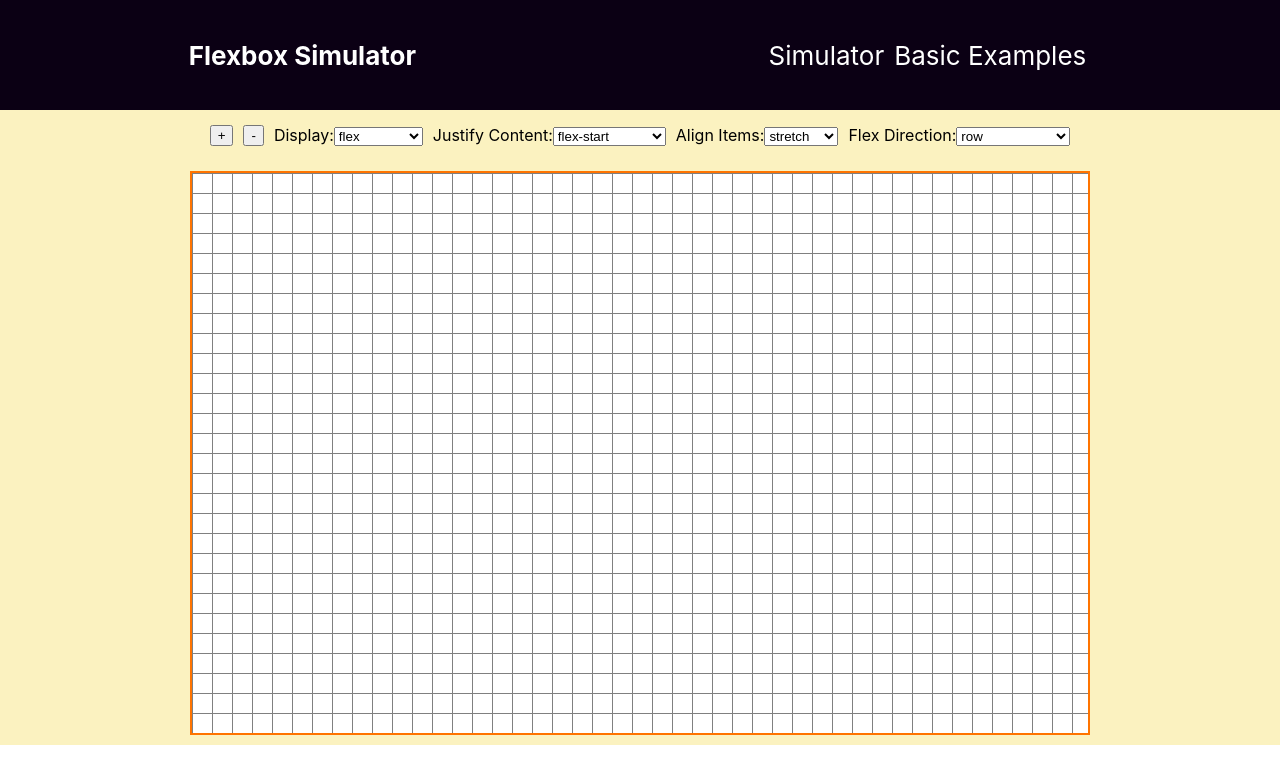
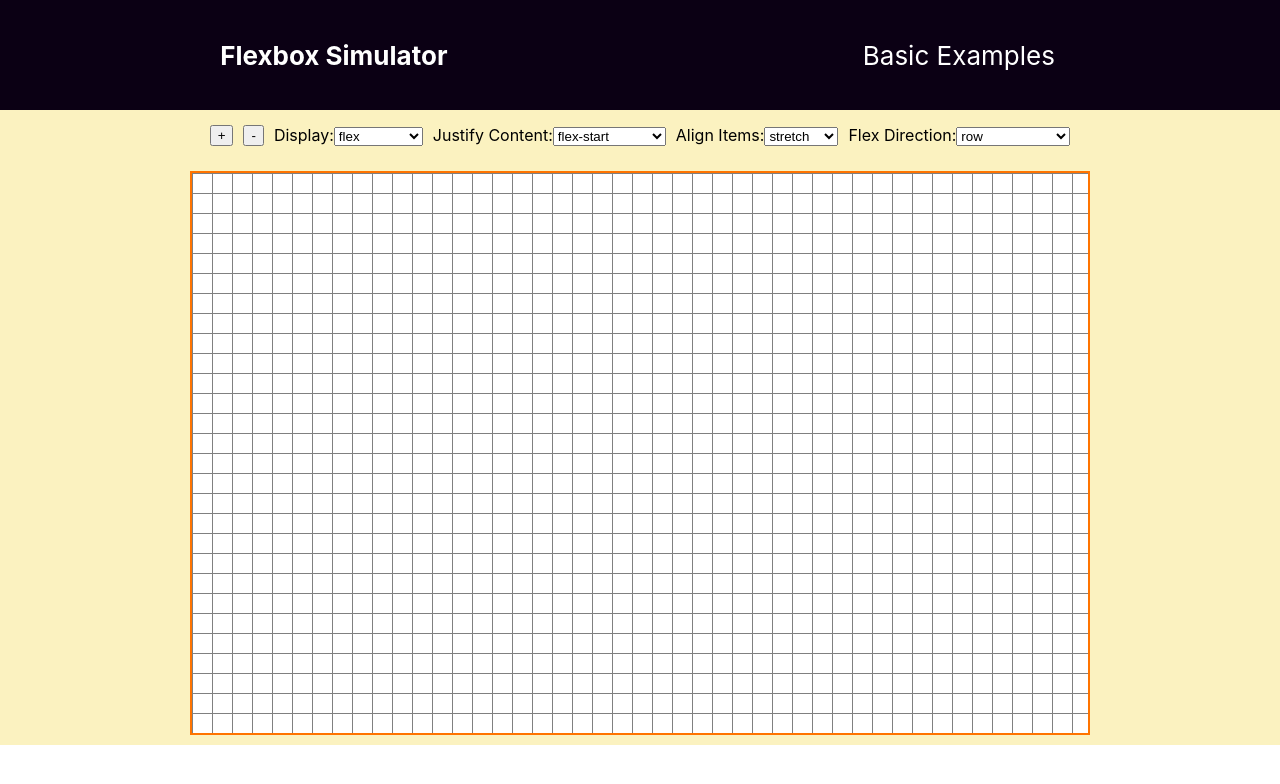
Before and after one commit to mattvie/flexbox-simulator, a React (Create React App) app: page / in a window 1280 px wide. Shown: the top 784 px of the page. Built offline with nearby package versions, Linux system fonts and the light colour scheme.

Commit message:
Header fixed

```diff
--- a/src/Pages/Components/Header.js
+++ b/src/Pages/Components/Header.js
@@ -9,10 +9,10 @@ export default function Header() {
             <Link to="/" className="index">Flexbox Simulator</Link>
 
             <nav>
-                {location.pathname !== '/flexbox-simulator' && (
+                {location.pathname !== '/' && (
                     <Link to="/">Simulator</Link>
                 )}
-                {location.pathname !== '/flexbox-simulator/examples' && (
+                {location.pathname !== '/examples' && (
                     <Link to="/examples">Basic Examples</Link>
                 )}
             </nav>
```
